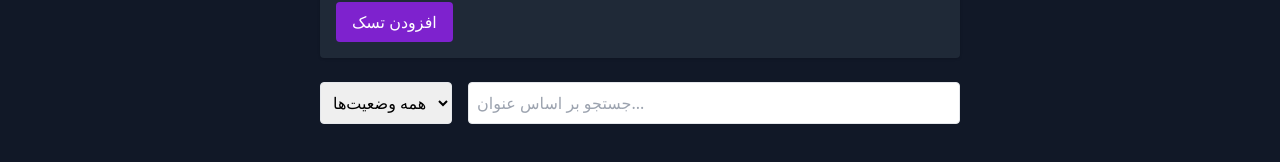
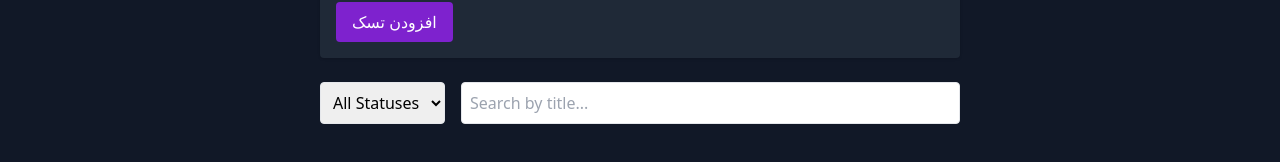
Before and after one commit to soroushiliyat/task-manager-vite-ts, a React (Vite) app: page /tasks in a window 1280 px wide. Shown: the part 478-640 px from the top of the page. Built offline with nearby package versions, Linux system fonts and the light colour scheme.

Commit message:
Update TaskFilter.tsx

```diff
--- a/src/features/tasks/components/TaskFilter.tsx
+++ b/src/features/tasks/components/TaskFilter.tsx
@@ -18,15 +18,15 @@ export default function TaskFilter({
         onChange={(e) => setStatusFilter(e.target.value)}
         className="p-2 rounded border"
       >
-        <option value="">همه وضعیت‌ها</option>
-        <option value="pending">در انتظار</option>
-        <option value="in-progress">در حال انجام</option>
-        <option value="completed">انجام شده</option>
+        <option value="">All Statuses</option>
+        <option value="pending">Pending</option>
+        <option value="in-progress">In Progress</option>
+        <option value="completed">اCompleted</option>
       </select>
 
       <input
         type="text"
-        placeholder="جستجو بر اساس عنوان..."
+        placeholder="Search by title..."
         value={searchQuery}
         onChange={(e) => setSearchQuery(e.target.value)}
         className="p-2 rounded border flex-1"
```
